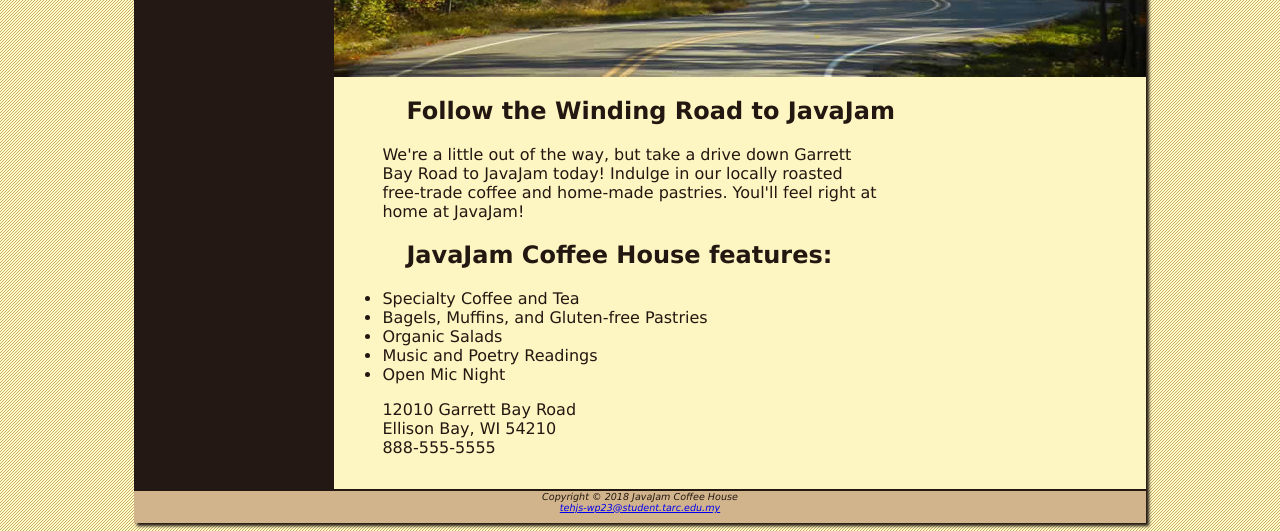
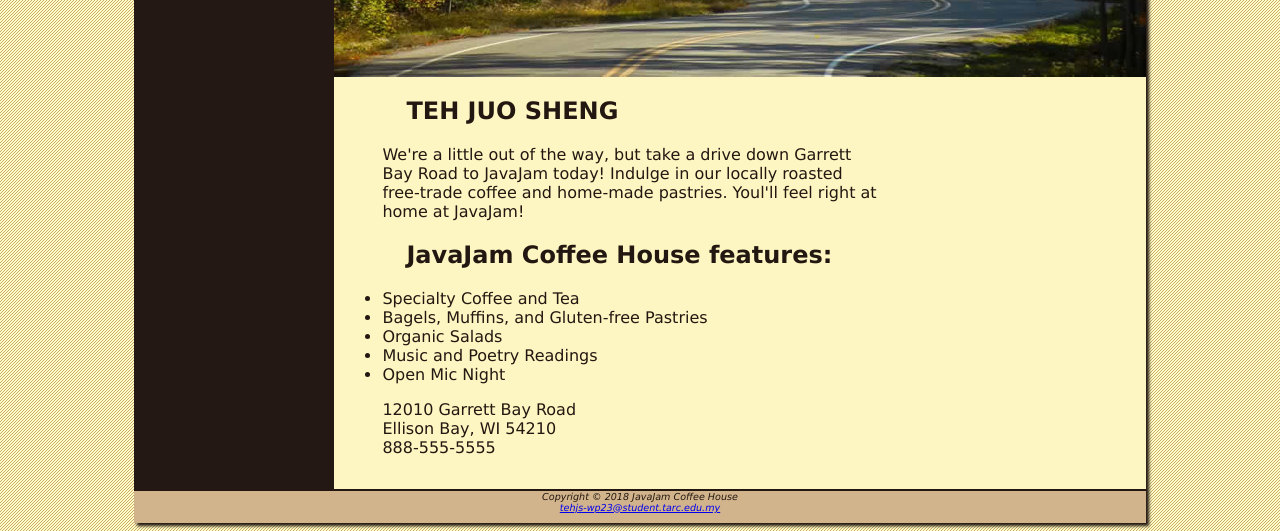
Before and after one commit to Tehjs/Tehjs.github.io, a plain HTML site: page index.html in a window 1280 px wide. Shown: the part 355-886 px from the top of the page. Drawn offline with Linux system fonts and the light colour scheme.

Commit message:
Update index.html

```diff
--- a/index.html
+++ b/index.html
@@ -26,7 +26,7 @@
             <div id="heroroad"></div>
             <!--<img align="right" src="./javajam4/windingroad.jpg" alt="windingroad" height="300" width="400">
             -->
-             <h2>Follow the Winding Road to JavaJam</h2>
+             <h2>TEH JUO SHENG</h2>
             <p>We're a little out of the way, but take a drive down Garrett <br>
                 Bay Road to JavaJam today! Indulge in our locally roasted <br>
                 free-trade coffee and home-made pastries. Youl'll feel right at <br>
```
